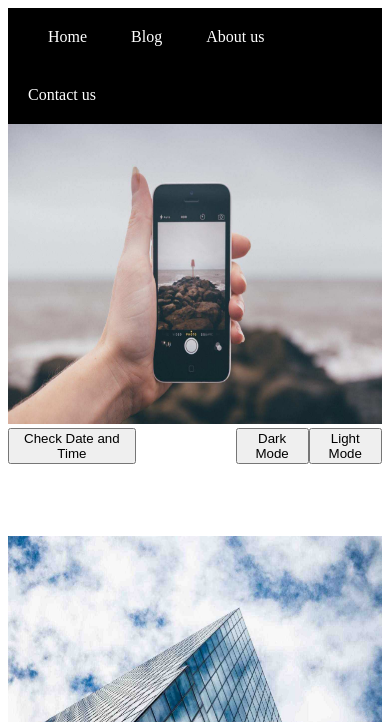
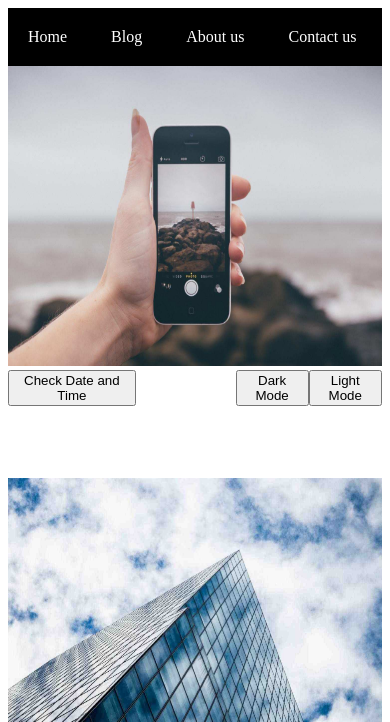
Before and after one commit to Oluwaferanmihh/javascript-practice, a plain HTML site: page index.html in a window 390 px wide. Shown: the top 722 px of the page. Drawn offline with Linux system fonts and the light colour scheme.

Commit message:
Update practice.css

```diff
--- a/practice.css
+++ b/practice.css
@@ -129,7 +129,7 @@ img{
 }
 @media only screen and (max-width:600px){
     .home{
-        margin-left: 20px;
+        margin:0;
     }
     img{
         height: 300px;
```
